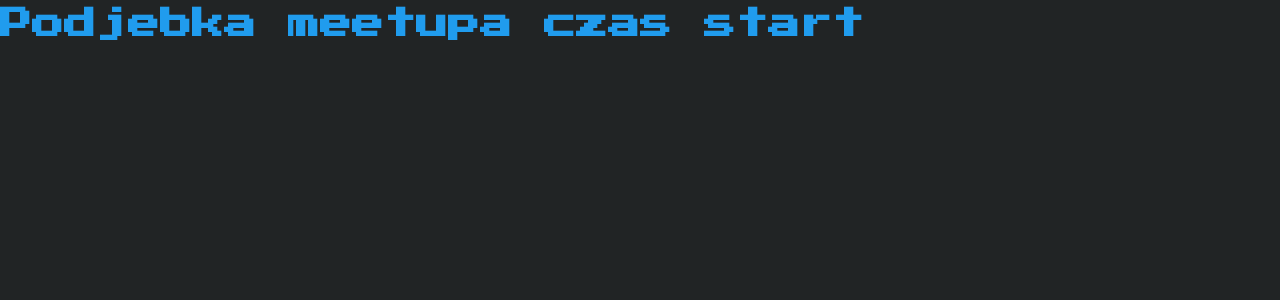
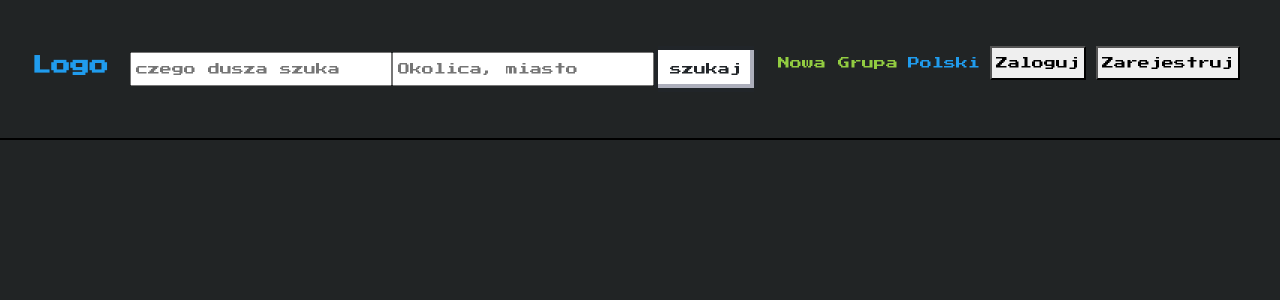
Before and after one commit to Sensaz/MeetupClone, a React (Vite) app: page / in a window 1280 px wide. Shown: the top 300 px of the page. Built offline with nearby package versions, Linux system fonts and the light colour scheme.

Commit message:
Added Navigation component and styled him

```diff
--- a/src/App.tsx
+++ b/src/App.tsx
@@ -1,7 +1,9 @@
+import { ContentPage } from "./Components/ContentPage";
+
 function App() {
   return (
     <>
-      <h1 className="nes-text is-primary">Podjebka meetupa czas start</h1>
+      <ContentPage />
     </>
   );
 }
--- /dev/null
+++ b/src/Components/ContentPage/ContentPage.tsx
@@ -0,0 +1,9 @@
+import { Navigation } from "../Navigation/Navigation";
+
+export const ContentPage = () => {
+  return (
+    <div>
+      <Navigation />
+    </div>
+  );
+};
--- /dev/null
+++ b/src/Components/ContentPage/index.js
@@ -0,0 +1,3 @@
+import { ContentPage } from "./ContentPage";
+
+export { ContentPage };
--- a/src/Components/Navigation/Navigation.tsx
+++ b/src/Components/Navigation/Navigation.tsx
@@ -0,0 +1,55 @@
+import { useCallback, useState } from "react";
+import classNames from "classnames";
+import "../../style/navigation.sass";
+
+export const Navigation = () => {
+  const [toggleModal, setToggleModal] = useState<boolean>(false);
+
+  const handleToggleModal = useCallback(() => {
+    setToggleModal((prev) => !prev);
+  }, []);
+
+  return (
+    <nav className="nes-text is-primary navigation">
+      <div className="navigation__wrapper">
+        <h1 className="navigation__logo">Logo</h1>
+        <main
+          className={classNames("navigation__main", {
+            "navigation__main--show": toggleModal,
+          })}
+        >
+          <form className="navigation__form">
+            <input
+              className="navigation__input nes-field is-inline"
+              type="text"
+              placeholder="czego dusza szuka"
+            />
+            <input
+              className="navigation__input  nes-field is-inline"
+              type="text"
+              placeholder="Okolica, miasto"
+            />
+            <button className="navigation__button  nes-btn">szukaj</button>
+          </form>
+          <section className="navigation__section">
+            <a href="#" className="nes-text is-success">
+              Nowa Grupa
+            </a>
+            <p>Polski</p>
+            <button className="navigation__button">Zaloguj</button>
+            <button className="navigation__button">Zarejestruj</button>
+          </section>
+        </main>
+
+        <button
+          onClick={handleToggleModal}
+          className="navigation__hamburger nes-btn"
+        >
+          <span className="navigation__hamburger-element"></span>
+          <span className="navigation__hamburger-element"></span>
+          <span className="navigation__hamburger-element"></span>
+        </button>
+      </div>
+    </nav>
+  );
+};
--- /dev/null
+++ b/src/Components/Navigation/index.js
@@ -0,0 +1,3 @@
+import { Navigation } from "./Navigation";
+
+export { Navigation };
--- a/src/style/index.sass
+++ b/src/style/index.sass
@@ -9,3 +9,4 @@
 body
   font-family: "Press Start 2P", arial
   background-color: #212425
+  overflow-x: hidden
--- /dev/null
+++ b/src/style/navigation.sass
@@ -0,0 +1,75 @@
+@mixin tabletDevice
+    @media screen and (min-width: 730px)
+        @content
+
+@mixin laptopDevice
+    @media screen and (min-width: 1200px)
+        @content
+
+.navigation
+    width: 100%
+    padding: 10px 0
+    border-bottom: 2px solid black
+    &__wrapper
+        display: flex
+        justify-content: space-between
+        align-items: baseline
+        width: 95%
+        margin: 0 auto
+    &__main
+        position: absolute
+        left: 0
+        top: 0
+        display: flex
+        flex-direction: column
+        gap: 20px
+        height: auto
+        min-height: 100vh
+        padding: 36px 8px
+        background-color: #747e7e
+        transform: translateX(-120%)
+        transition: transform .3s linear
+        @include tabletDevice
+            background-color: transparent
+            align-items: flex-start
+            position: relative
+            font-size: 12px
+            min-height: auto
+            transform: translateX(0)
+            @include laptopDevice
+                flex-direction: row
+        &--show
+            transform: translateX(0)
+    &__logo
+        font-size: 1.2em
+    &__form
+        display: flex
+        flex-direction: column
+        align-items: flex-start
+        gap: 10px
+        @include tabletDevice
+            flex-direction: row
+            align-items: baseline
+            gap: 0
+    &__input
+        max-width: 300px
+        padding: 6px 4px
+    &__button
+        padding: 6px 4px
+    &__section
+        display: flex
+        flex-direction: column
+        align-items: flex-start
+        gap: 10px
+        @include tabletDevice
+            flex-direction: row
+            align-items: baseline
+    &__hamburger
+        @include tabletDevice
+            display: none !important
+        &-element
+            display: block
+            margin: 3px 0
+            width: 30px
+            height: 5px
+            background: black
```
Also changed, not shown: src/Components/MainPage/MainPage.tsx (deleted).
